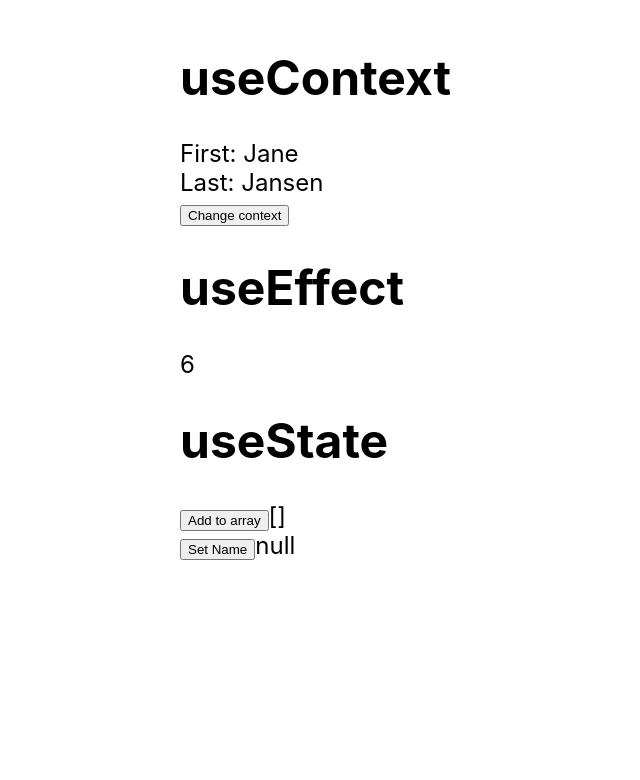
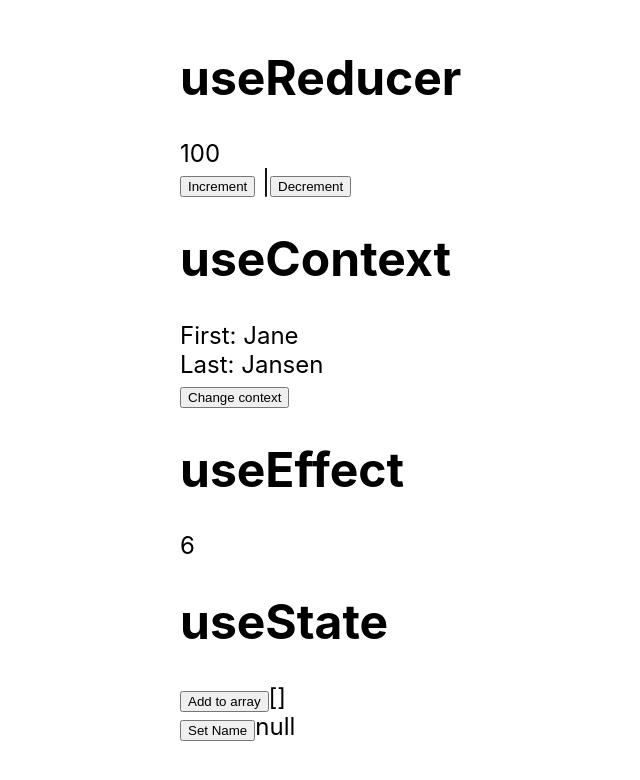
Before and after one commit to Ko-de-Koning/ts-hooks, a React (Create React App) app: page / in a window 1280 px wide. Shown: the top 780 px of the page, without its empty margins (60-700 px from the left). Built offline with nearby package versions, Linux system fonts and the light colour scheme.

Commit message:
usereducer-finished

```diff
--- a/src/App.tsx
+++ b/src/App.tsx
@@ -1,10 +1,13 @@
 import UseContextComponent from "./UseContextComponent";
 import UseEffectComponent from "./UseEffectComponent";
+import UseReducerComponent from "./UseReducerComponent";
 import UseStateComponent from "./UseStateComponent";
 
 function App() {
   return (
     <div>
+      <h1>useReducer</h1>
+      <UseReducerComponent />
       <h1>useContext</h1>
       <UseContextComponent />
       <h1>useEffect</h1>
--- /dev/null
+++ b/src/UseReducerComponent.tsx
@@ -0,0 +1,59 @@
+//if you have complex state this is usefull
+//when useState runs out of gas, that's when useReducer comes into play
+//redux built into react
+
+import { useReducer } from "react";
+
+const initialState = {
+  counter: 100,
+};
+
+type ACTIONTYPES =
+  | { type: "increment"; payload: number }
+  | { type: "decrement"; payload: number };
+
+function counterReducer(state: typeof initialState, action: ACTIONTYPES) {
+  switch (action.type) {
+    case "increment":
+      return { ...state, counter: state.counter + action.payload };
+    case "decrement":
+      return { ...state, counter: state.counter - action.payload };
+    default:
+      throw new Error("Dat kan niet");
+  }
+}
+
+function useReducerComponent() {
+  const [state, dispatch] = useReducer(counterReducer, initialState);
+
+  return (
+    <div>
+      <div>{state.counter}</div>
+      <div>
+        <button
+          onClick={() =>
+            dispatch({
+              type: "increment",
+              payload: 10,
+            })
+          }
+        >
+          Increment
+        </button>{" "}
+        |
+        <button
+          onClick={() =>
+            dispatch({
+              type: "decrement",
+              payload: 5,
+            })
+          }
+        >
+          Decrement
+        </button>
+      </div>
+    </div>
+  );
+}
+
+export default useReducerComponent;
```
